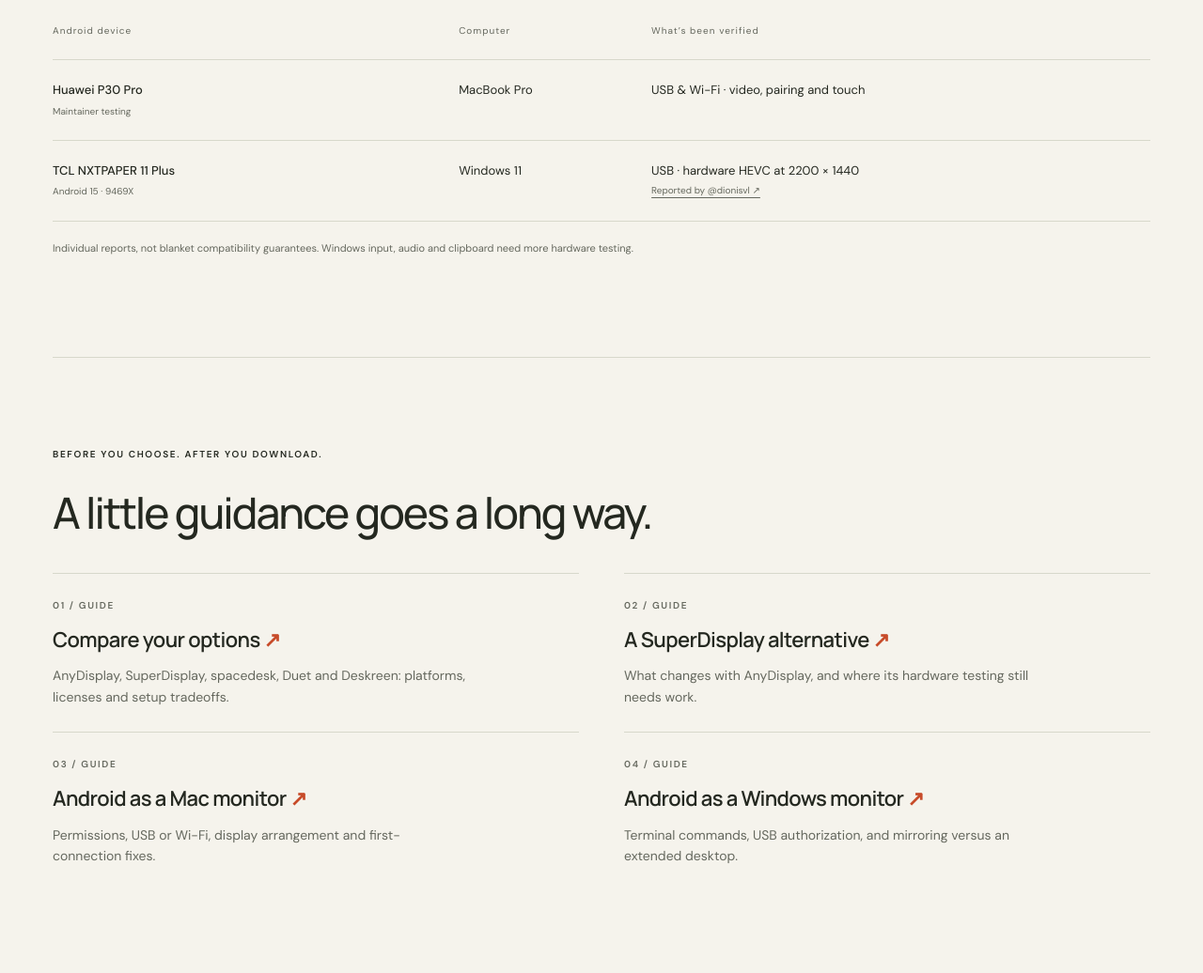
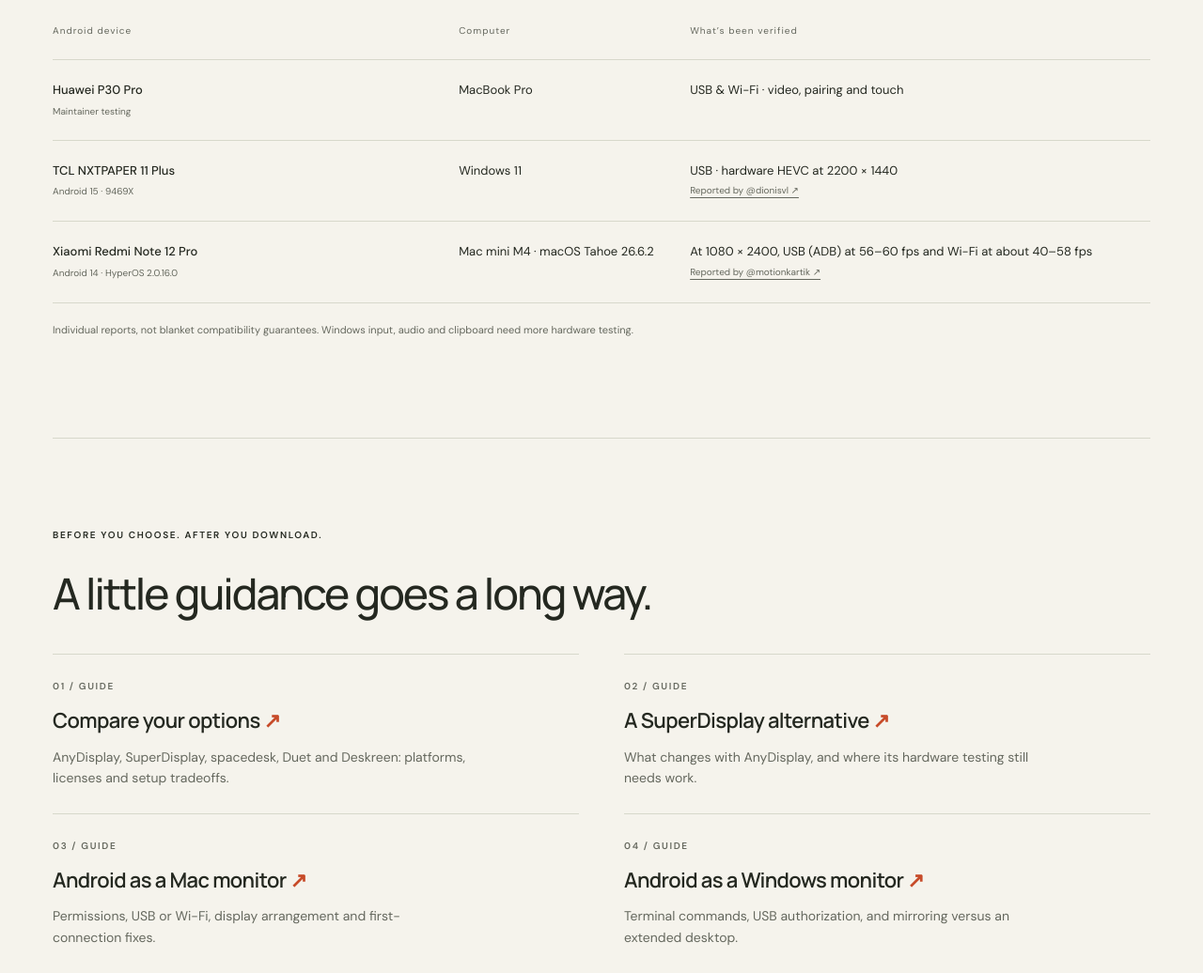
Before and after one commit to efekurucay/anydisplay, a plain HTML site: page docs/index.html in a window 1280 px wide. Shown: the part 3747-4783 px from the top of the page at 94% size. Drawn offline with Linux system fonts and the light colour scheme.

Commit message:
docs: record Redmi Note 12 Pro test results

```diff
--- a/docs/index.html
+++ b/docs/index.html
@@ -486,6 +486,19 @@
                   >
                 </td>
               </tr>
+              <tr>
+                <th scope="row">
+                  Xiaomi Redmi Note 12 Pro<span>Android 14 · HyperOS 2.0.16.0</span>
+                </th>
+                <td>Mac mini M4 · macOS Tahoe 26.6.2</td>
+                <td>
+                  At 1080 × 2400, USB (ADB) at 56–60 fps and Wi-Fi at about
+                  40–58 fps<br /><a
+                    href="https://github.com/efekurucay/anydisplay/issues/6"
+                    >Reported by @motionkartik ↗</a
+                  >
+                </td>
+              </tr>
             </tbody>
           </table>
         </div>
```
Also changed, not shown: docs/superdisplay-alternative/index.html (+8 -0 lines), 2 other files.
